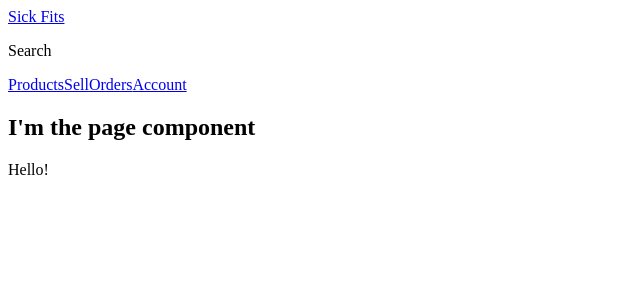
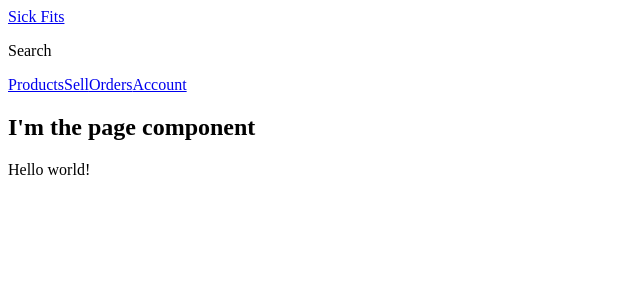
Before and after one commit to paigen11/sick-fits-2dot0, a Next.js app in the folder frontend/: page / in a window 1280 px wide. Shown: the top 300 px of the page, without its empty margins (0-640 px from the left). Built offline with nearby package versions, Linux system fonts and the light colour scheme.

Commit message:
updating index

```diff
--- a/frontend/pages/index.js
+++ b/frontend/pages/index.js
@@ -1,3 +1,3 @@
 export default function IndexPage() {
-  return <p>Hello!</p>;
+  return <p>Hello world!</p>;
 }
```
